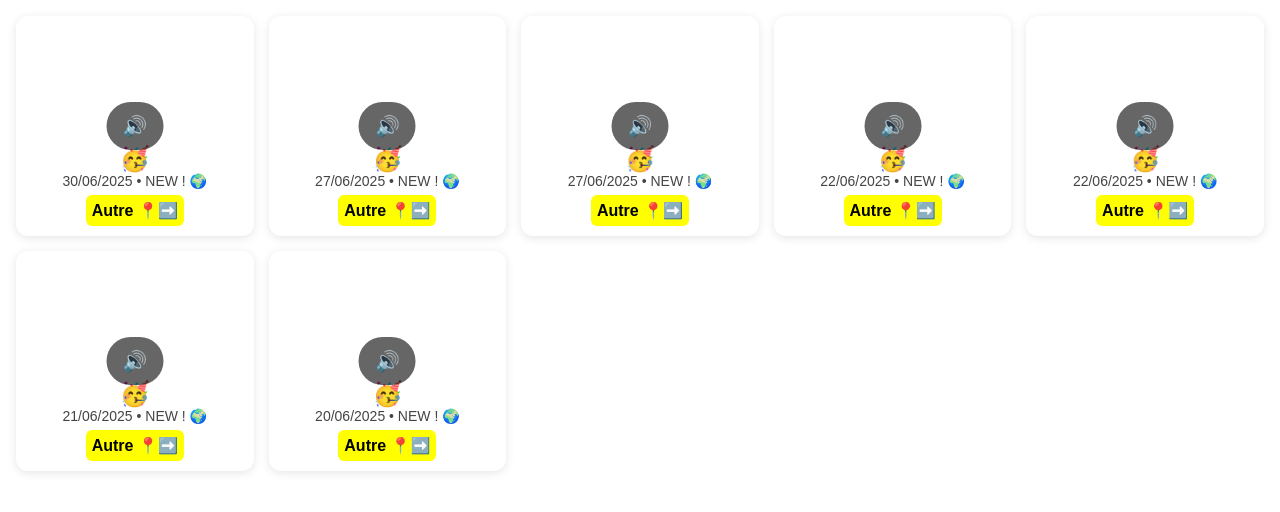
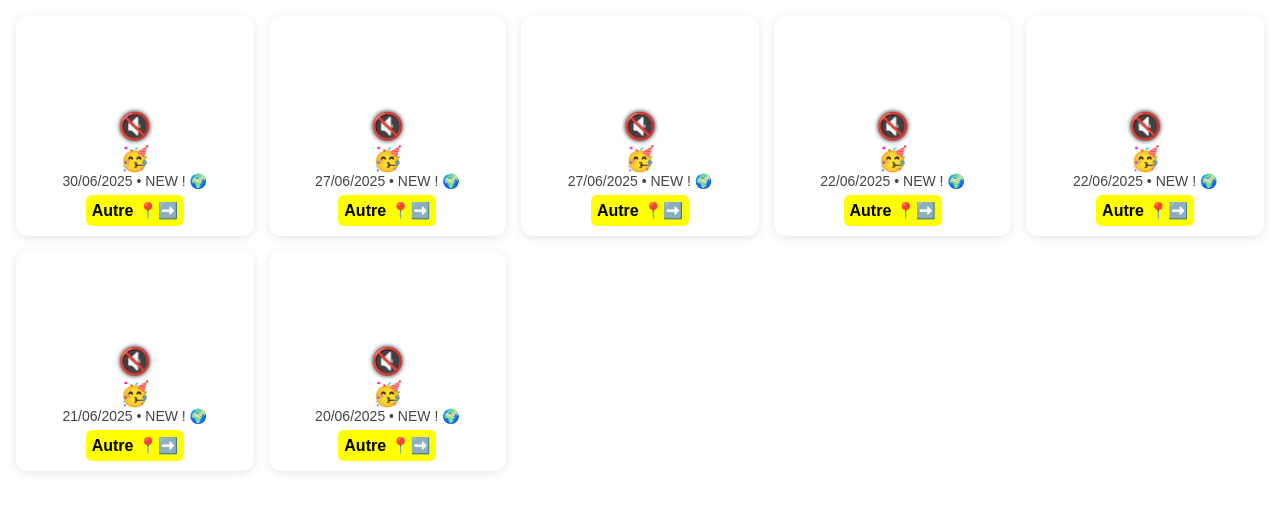
Before and after one commit to sean5789/embed-feed, a website: page index.html in a window 1280 px wide. Drawn offline with Linux system fonts and the light colour scheme.

Commit message:
🔇 Bouton son discret

```diff
--- a/index.html
+++ b/index.html
@@ -54,19 +54,18 @@
       display: block;
     }
 
-    .unmute-overlay {
+    .mute-toggle {
       position: absolute;
       top: 50%;
       left: 50%;
       transform: translate(-50%, -50%);
-      background: rgba(0, 0, 0, 0.6);
+      background: transparent;
+      border: none;
+      font-size: 26px;
       color: white;
-      font-size: 20px;
-      padding: 12px 16px;
-      border-radius: 30px;
+      text-shadow: 0 0 5px black;
       cursor: pointer;
       z-index: 3;
-      transition: opacity 0.3s ease;
     }
 
     .info {
@@ -107,7 +106,7 @@
             preload="auto"
             onloadeddata="this.classList.add('loaded')"
           ></video>
-          <div class="unmute-overlay" onclick="const v=this.previousElementSibling; v.muted=false; this.style.display='none';">🔊</div>
+          <button class="mute-toggle" onclick="const v=this.previousElementSibling; v.muted=false; this.style.display='none';" aria-label="Activer le son">🔇</button>
 
           <div class="info">
             <div class="emoji">🥳</div>
@@ -127,7 +126,7 @@
             preload="auto"
             onloadeddata="this.classList.add('loaded')"
           ></video>
-          <div class="unmute-overlay" onclick="const v=this.previousElementSibling; v.muted=false; this.style.display='none';">🔊</div>
+          <button class="mute-toggle" onclick="const v=this.previousElementSibling; v.muted=false; this.style.display='none';" aria-label="Activer le son">🔇</button>
 
           <div class="info">
             <div class="emoji">🥳</div>
@@ -147,7 +146,7 @@
             preload="auto"
             onloadeddata="this.classList.add('loaded')"
           ></video>
-          <div class="unmute-overlay" onclick="const v=this.previousElementSibling; v.muted=false; this.style.display='none';">🔊</div>
+          <button class="mute-toggle" onclick="const v=this.previousElementSibling; v.muted=false; this.style.display='none';" aria-label="Activer le son">🔇</button>
 
           <div class="info">
             <div class="emoji">🥳</div>
@@ -167,7 +166,7 @@
             preload="auto"
             onloadeddata="this.classList.add('loaded')"
           ></video>
-          <div class="unmute-overlay" onclick="const v=this.previousElementSibling; v.muted=false; this.style.display='none';">🔊</div>
+          <button class="mute-toggle" onclick="const v=this.previousElementSibling; v.muted=false; this.style.display='none';" aria-label="Activer le son">🔇</button>
 
           <div class="info">
             <div class="emoji">🥳</div>
@@ -187,7 +186,7 @@
             preload="auto"
             onloadeddata="this.classList.add('loaded')"
           ></video>
-          <div class="unmute-overlay" onclick="const v=this.previousElementSibling; v.muted=false; this.style.display='none';">🔊</div>
+          <button class="mute-toggle" onclick="const v=this.previousElementSibling; v.muted=false; this.style.display='none';" aria-label="Activer le son">🔇</button>
 
           <div class="info">
             <div class="emoji">🥳</div>
@@ -207,7 +206,7 @@
             preload="auto"
             onloadeddata="this.classList.add('loaded')"
           ></video>
-          <div class="unmute-overlay" onclick="const v=this.previousElementSibling; v.muted=false; this.style.display='none';">🔊</div>
+          <button class="mute-toggle" onclick="const v=this.previousElementSibling; v.muted=false; this.style.display='none';" aria-label="Activer le son">🔇</button>
 
           <div class="info">
             <div class="emoji">🥳</div>
@@ -227,7 +226,7 @@
             preload="auto"
             onloadeddata="this.classList.add('loaded')"
           ></video>
-          <div class="unmute-overlay" onclick="const v=this.previousElementSibling; v.muted=false; this.style.display='none';">🔊</div>
+          <button class="mute-toggle" onclick="const v=this.previousElementSibling; v.muted=false; this.style.display='none';" aria-label="Activer le son">🔇</button>
 
           <div class="info">
             <div class="emoji">🥳</div>
@@ -248,7 +247,7 @@
       });
     });
 
-    // Ajustement hauteur pour iframe Bubble
+    // Ajustement hauteur iframe Bubble
     function sendHeight() {
       const height = document.body.scrollHeight;
       parent.postMessage({ type: "adjustHeight", height }, "*");
```
Also changed, not shown: generateStaticFeed.js (+7 -8 lines).
